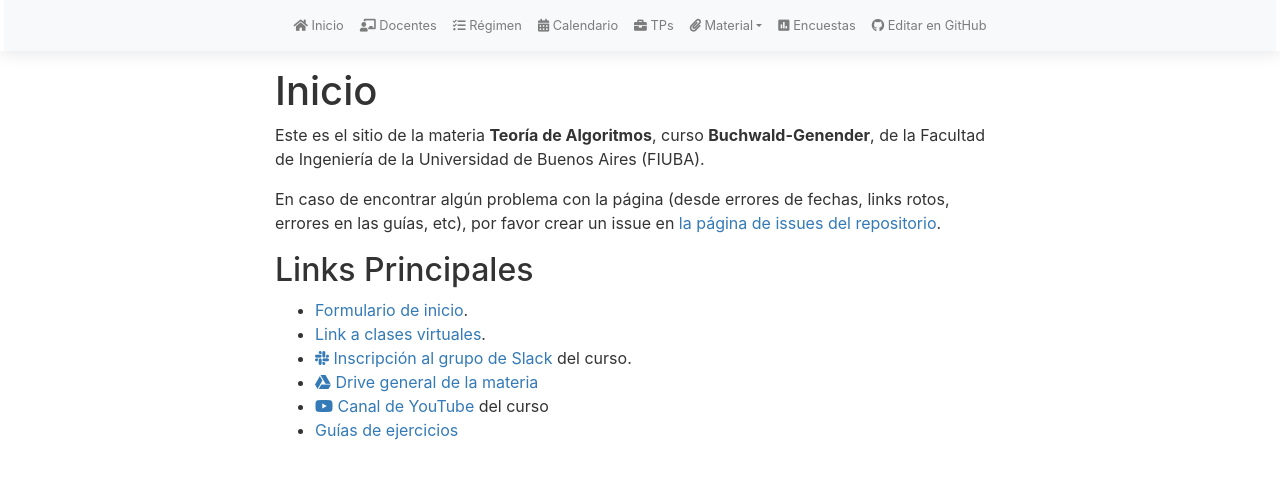
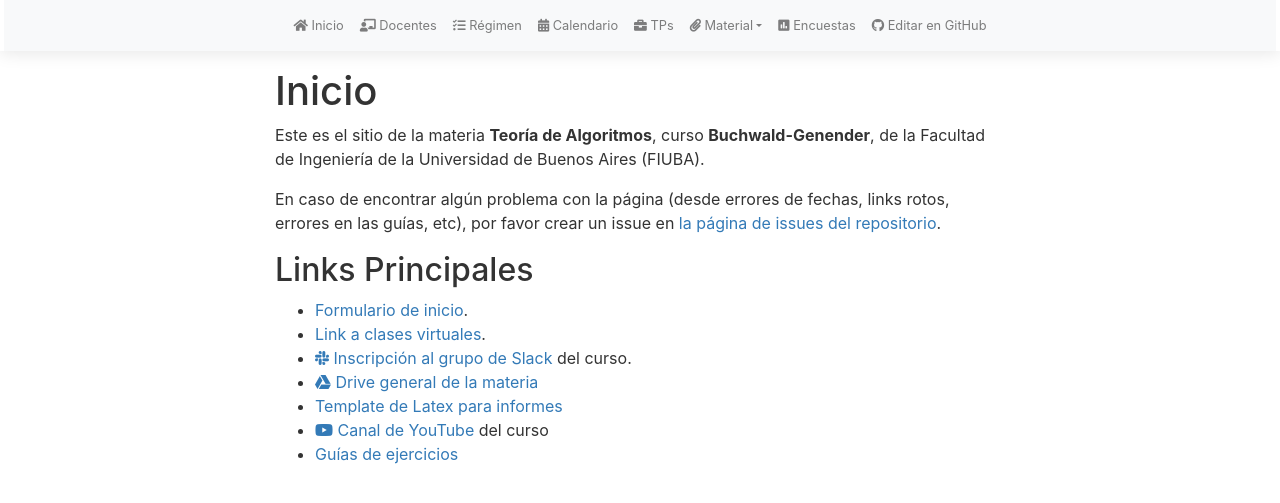
Before and after one commit to algoritmos-rw/tda_bg, a Jekyll site: the page built from index.md, in a window 1280 px wide. Shown: the top 503 px of the page. Built offline with Jekyll 4.4.1, drawn with Linux system fonts in a browser that asks for light colours; nearby versions of some CDN libraries; our own code applies the rules of GitHub Pages for plain Markdown files.

Commit message:
Template latex

```diff
--- a/_data/sitios.yml
+++ b/_data/sitios.yml
@@ -2,3 +2,4 @@ drive: https://drive.google.com/drive/u/3/folders/1DtGSvPMobzgZwtzuqvWLu8Ed-K-f9
 youtube: https://www.youtube.com/channel/UCnmq-CGB2lEiwxhpa_Q63qQ
 slack_inv: https://join.slack.com/t/tdafiuba/signup
 rpl: https://myrpl.ar
+template_latex: https://www.overleaf.com/read/bhwnwxxbmdhp
--- a/index.md
+++ b/index.md
@@ -16,5 +16,6 @@ crear un issue en [la página de issues del repositorio]({{site.github.repositor
 * [Link a clases virtuales]({{site.data.cuatrimestre.meet}}).
 * <a href="{{site.data.sitios.slack_inv}}"><i class="fab fa-slack"/> Inscripción al grupo de Slack</a> del curso.
 * <a href="{{site.data.sitios.drive}}"><i class="fab fa-google-drive"/> Drive general de la materia</a>
+* [Template de Latex para informes](https://www.overleaf.com/read/bhwnwxxbmdhp)
 * <a href="{{site.data.sitios.youtube}}"><i class="fab fa-youtube"/> Canal de YouTube</a> del curso
 * [Guías de ejercicios](material/guias.md)
```
